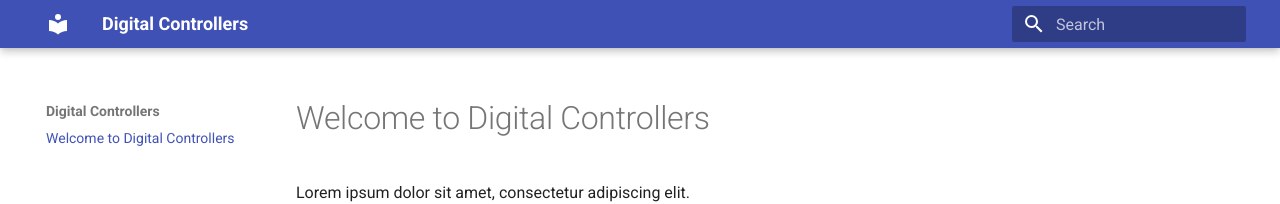
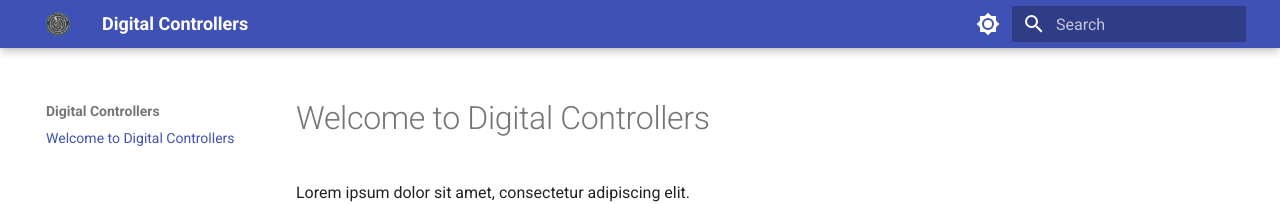
Before and after one commit to Digital-Controllers/website, an MkDocs documentation site: the page built from docs/index.md, in a window 1280 px wide. Shown: the top 204 px of the page. Built offline with MkDocs 1.6.1 and Material for MkDocs 9.7.7, drawn with Linux system fonts in a browser that asks for light colours.

Commit message:
add logo and theme switcher

```diff
--- a/mkdocs.yml
+++ b/mkdocs.yml
@@ -1,3 +1,16 @@
 site_name: Digital Controllers
 theme:
   name: material
+  palette:
+    # Palette toggle for light mode
+    - scheme: default
+      toggle:
+        icon: material/brightness-7
+        name: Switch to dark mode
+
+    # Palette toggle for dark mode
+    - scheme: slate
+      toggle:
+        icon: material/brightness-4
+        name: Switch to light mode
+  logo: assets/logo.png
```
Also changed, not shown: docs/assets/logo.png (added).
